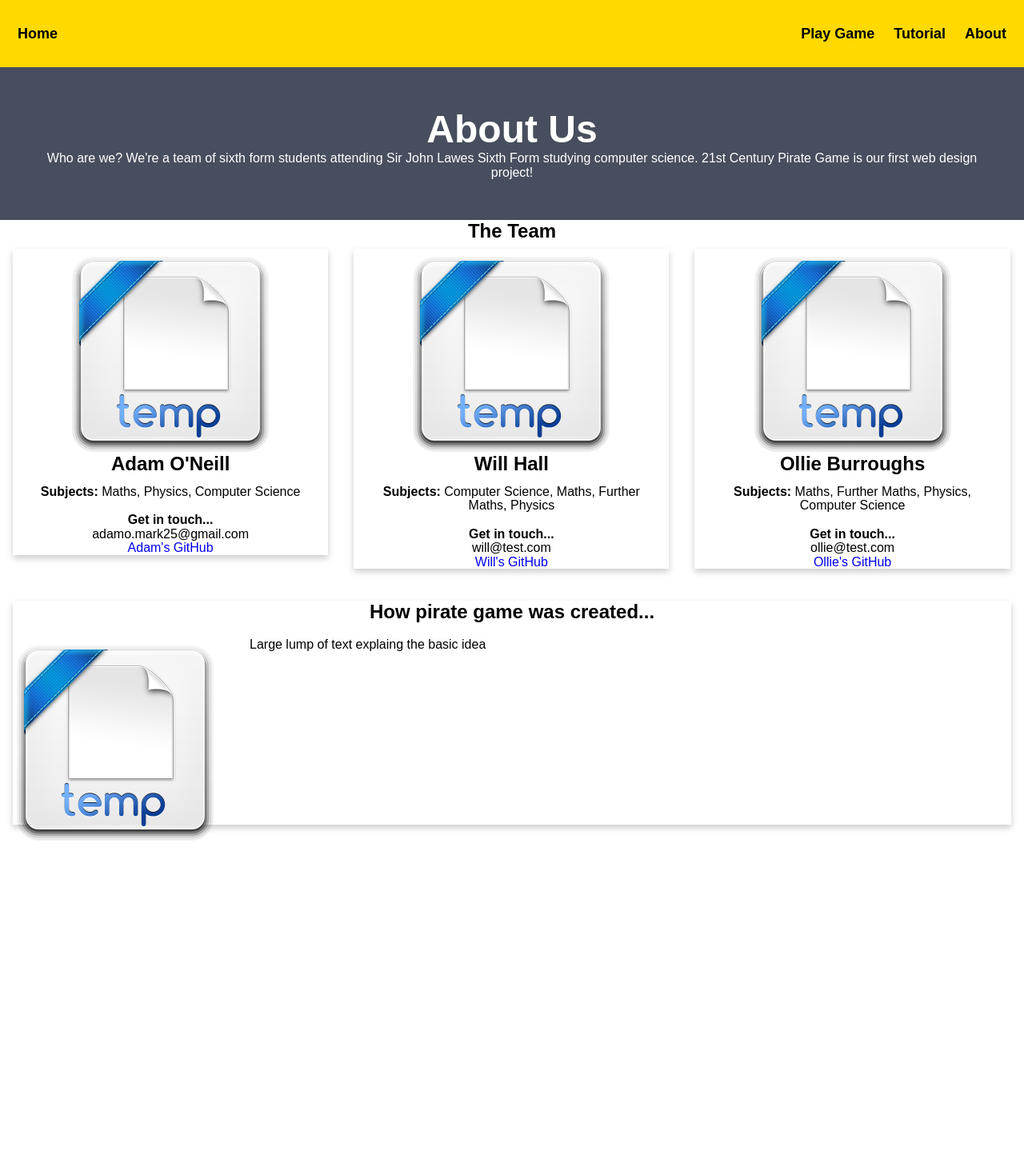
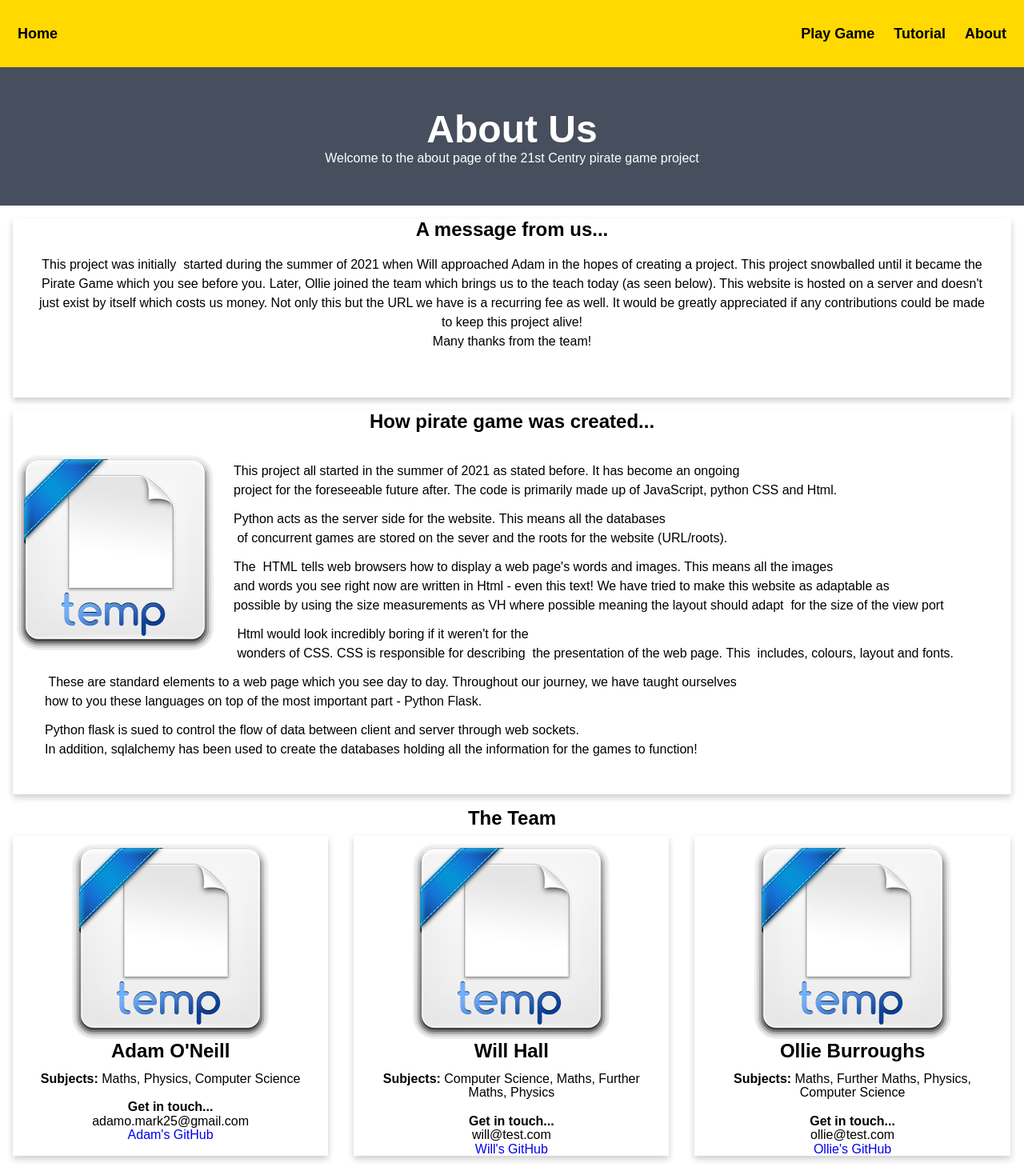
Before and after one commit to A-Level-Personal-Code-Collab/PirateGame, a Flask app: page /about in a window 1280 px wide. Shown: the whole page at 80% size. Before the commit the page ends 1051 px from the top, so only its background shows below. Run offline with Flask 2, Linux system fonts and the light colour scheme.

Commit message:
about page updated

```diff
--- a/static/css/about_page.css
+++ b/static/css/about_page.css
@@ -6,7 +6,7 @@
  * Author: Adam O'Neill
  * Copyright (c) 2021 Adam O'Neill
  * -----
- * Last Modified: Sun Sep 26 2021
+ * Last Modified: Sun Oct 10 2021
  * Modified By: Adam O'Neill
  * -----
  * HISTORY:
@@ -34,9 +34,8 @@
     box-shadow: 0 4px 8px 0 rgba(0,0,0,0.2);
     margin: 8px;
     line-height: 2.2vh;
+    height: 50vh;
 }
-
-
 
 .about_container{
     padding: 0 16px;
@@ -56,15 +55,36 @@
     box-shadow: 0 4px 8px 0 rgba(0,0,0,0.2);
     margin: 8px;
     margin: 2vh;
-    height: 35vh;
+    height: 60vh;
 }
+
+/* How it was created section */
+
 .left_image {
     position: relative;
     float: left;
+    padding-right: 2.5vh;
 }
 
 .text_body {
-    float: left;
     text-align: left;
     margin-left: 5vh;
+    line-height: 3vh;
 }
+
+.br {
+    display: block;
+    margin-bottom: 1.5vh;
+}
+
+/* Sob story text */
+
+#sob_story_text{
+    line-height: 3vh;
+    margin-left: 4vh;
+    margin-right: 4vh;
+}
+
+#sob_story_container {
+    height: 28vh;
+}
--- a/templates/about_page.html
+++ b/templates/about_page.html
@@ -6,7 +6,7 @@ Description:
 Author: Adam O'Neill
 Copyright (c) 2021 Adam O'Neill
 -----
-Last Modified: Sun Sep 26 2021
+Last Modified: Sun Oct 10 2021
 Modified By: Adam O'Neill
 >>>>>>> deleted 2 people
 -----
@@ -25,7 +25,52 @@ Date      	By	Comments
 {% block body %}
 <div class="about_section">
     <h1>About Us</h1>
-    <p>Who are we? We're a team of sixth form students attending Sir John Lawes Sixth Form studying computer science. 21st Century Pirate Game is our first web design project!</p>
+    <p>Welcome to the about page of the 21st Centry pirate game project</p>
+</div>
+<div class="row">
+    <div class="how_container" id="sob_story_container">
+        <h2>A message from us...</h2>
+        <br>
+        <div id="sob_story_text"> <!-- need to add info where to donate -->
+            <p>This project was initially  started during the summer of 2021 when Will approached Adam
+                in the hopes of creating a project. This project snowballed until it became the Pirate
+                Game which you see before you. Later, Ollie joined the team which brings us to the teach today
+                (as seen below). This website is hosted on a server and doesn't just exist by itself which costs
+                us money. Not only this but the URL we have is a recurring fee as well. It would be greatly appreciated
+                if any contributions could be made to keep this project alive! <br>Many thanks from the team!
+            </p>
+        </div>
+    </div>
+</div>
+<!-- How we made the page -->
+<div class="row">
+    <div class="how_container">
+        <h2>How pirate game was created...</h2>
+        <br>
+        <div class="left_image">
+            <img src="../static/img/logo_sqaure.png" alt="Logo">
+        </div>
+        <br>
+        <div class="text_body"> <!-- Span br used to change the height between each section instead of <br> -->
+            <p>This project all started in the summer of 2021 as stated before. It has become an ongoing
+                project for the foreseeable future after. The code is primarily made up of JavaScript, python
+                CSS and Html. <span class="br"></span>Python acts as the server side for the website. This means all the databases
+                of concurrent games are stored on the sever and the roots for the website (URL/roots). <span class="br"></span>The
+                HTML tells web browsers how to display a web page's words and images. This means all the images
+                and words you see right now are written in Html - even this text! We have tried to make this website as adaptable as
+                possible by using the size measurements as VH where possible meaning the layout should adapt
+                for the size of the view port <span class="br"></span> Html would look incredibly boring if it weren't for the
+                wonders of CSS. CSS is responsible for describing  the presentation of the web page. This
+                includes, colours, layout and fonts. <span class="br"></span> These are standard elements
+                to a web page which you see day to day. Throughout our journey, we have taught ourselves
+                how to you these languages on top of the most important part - Python Flask. <span class="br"></span>
+                Python flask is sued to control the flow of data between client and server through web sockets.
+                In addition, sqlalchemy has been used to create the databases holding all the information
+                for the games to function!
+            </p>
+        </div>
+    </div>
+    <!-- More rows can be added by adding more how_containers -->
 </div>
 <h2 style="text-align: center;">The Team</h2>
 <div class="about_row">
@@ -71,20 +116,6 @@ Date      	By	Comments
         </div>
     </div>
 </div>
-<!-- How we made the page -->
-<div class="row">
-    <div class="how_container">
-        <h2>How pirate game was created...</h2>
-        <br>
-        <div class="left_image">
-            <img src="../static/img/logo_sqaure.png" alt="Logo">
-        </div>
-        <div class="text_body">
-            <p>Large lump of text explaing the basic idea</p>
-        </div>
-    </div>
-    <!-- More rows can be added by adding more how_containers -->
-</div>
 
 
 {% endblock %}
```
